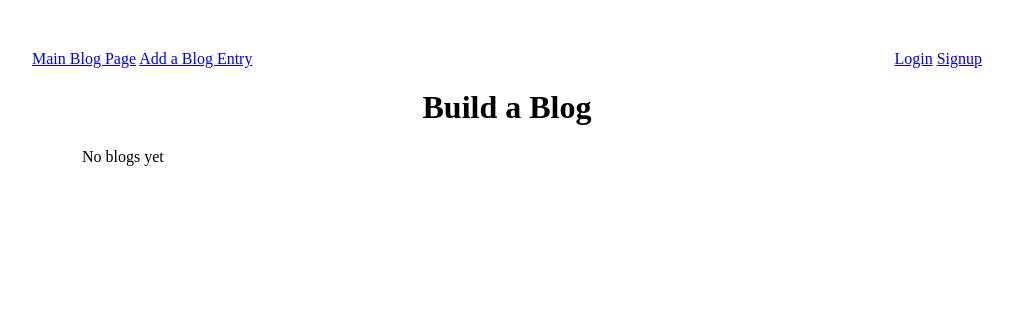
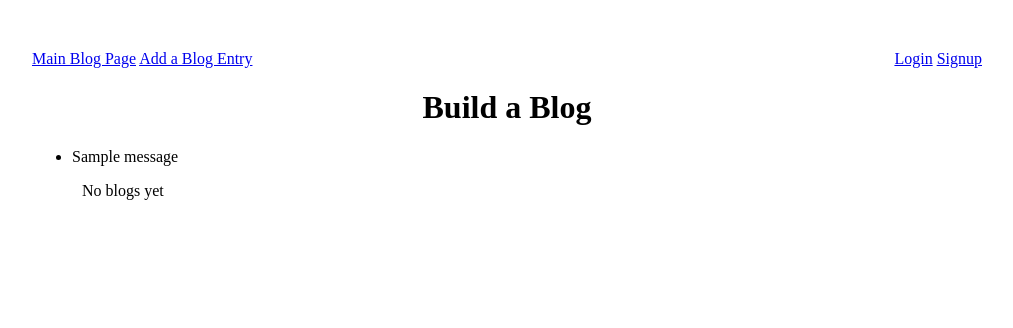
Before and after one commit to r-spell/blogz, a Flask app: page / in a window 1280 px wide. Shown: the top 328 px of the page, without its empty margins (98-1111 px from the left). Run offline with Flask 2, Linux system fonts and the light colour scheme; tables that the repository leaves empty hold one stand-in row (values such as "Sample post"); one stand-in notice (Sample message) is shown; data that the repository does not hold is empty.

Commit message:
add first flash message

```diff
--- a/main.py
+++ b/main.py
@@ -1,4 +1,4 @@
-from flask import Flask, request, redirect, render_template, session
+from flask import Flask, request, redirect, render_template, session, flash
 from flask_sqlalchemy import SQLAlchemy
 
 app = Flask(__name__)
@@ -51,15 +51,16 @@ def login():
         password = request.form['password']
         user = User.query.filter_by(username=username).first()
 
-        # TODO add further validation
-        # TODO  User enters a username that is stored in the database with the correct password and is redirected to the /newpost page with their username being stored in a session.
-        #User enters a username that is stored in the database with an incorrect password and is redirected to the /login page with a message that their password is incorrect.
-        #User tries to login with a username that is not stored in the database and is redirected to the /login page with a message that this username does not exist.
-        #User does not have an account and clicks "Create Account" and is directed to the /signup page
+
+        # TODO User enters a username that is stored in the database with the correct password and is redirected to the /newpost page with their username being stored in a session.
+        # TODO User enters a username that is stored in the database with an incorrect password and is redirected to the /login page with a message that their password is incorrect.
+        # TODO User tries to login with a username that is not stored in the database and is redirected to the /login page with a message that this username does not exist.
+        # TODO User does not have an account and clicks "Create Account" and is directed to the /signup page
+
         # user with valid username and password redirected to /newpost, username stored in session
         if user and user.password == password: #if "user" has value "none" (user does not exist) will not meet condition
             session['username'] = username
-            # TODO add flash message "Logged in"
+            flash("Logged in")
             return redirect('/newpost')
 
     return render_template('login.html')
--- a/templates/base.html
+++ b/templates/base.html
@@ -21,7 +21,13 @@
     </nav>
     <body>
         <h1>{{page_title}}</h1>
-
+        {% with messages = get_flashed_messages(with_categories=True) %}
+            <ul>
+                {% for category, message in messages %}
+                    <li class="{{category}}">{{message}}</li>
+                {% endfor %}
+            </ul>
+        {% endwith %}
     {% block content %}
     {% endblock %}
 
```
Lines whose indentation alone changed are shown as unchanged.
